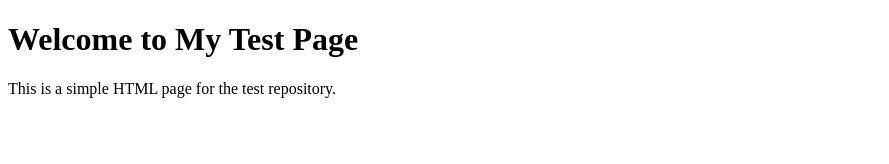
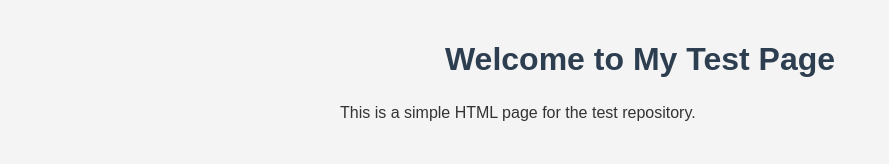
Before and after one commit to jakmalrob/test, a plain HTML site: page index.html in a window 1280 px wide. Shown: the whole page, without its empty margins (0-889 px from the left). Drawn offline with Linux system fonts and the light colour scheme.

Commit message:
Add CSS styling to the HTML page

```diff
--- a/index.html
+++ b/index.html
@@ -3,6 +3,23 @@
 <head>
     <meta charset="UTF-8">
     <title>Simple Test Page</title>
+    <style>
+        body {
+            font-family: Arial, sans-serif;
+            max-width: 600px;
+            margin: 0 auto;
+            padding: 20px;
+            background-color: #f4f4f4;
+            color: #333;
+        }
+        h1 {
+            color: #2c3e50;
+            text-align: center;
+        }
+        p {
+            line-height: 1.6;
+        }
+    </style>
 </head>
 <body>
     <h1>Welcome to My Test Page</h1>
```
